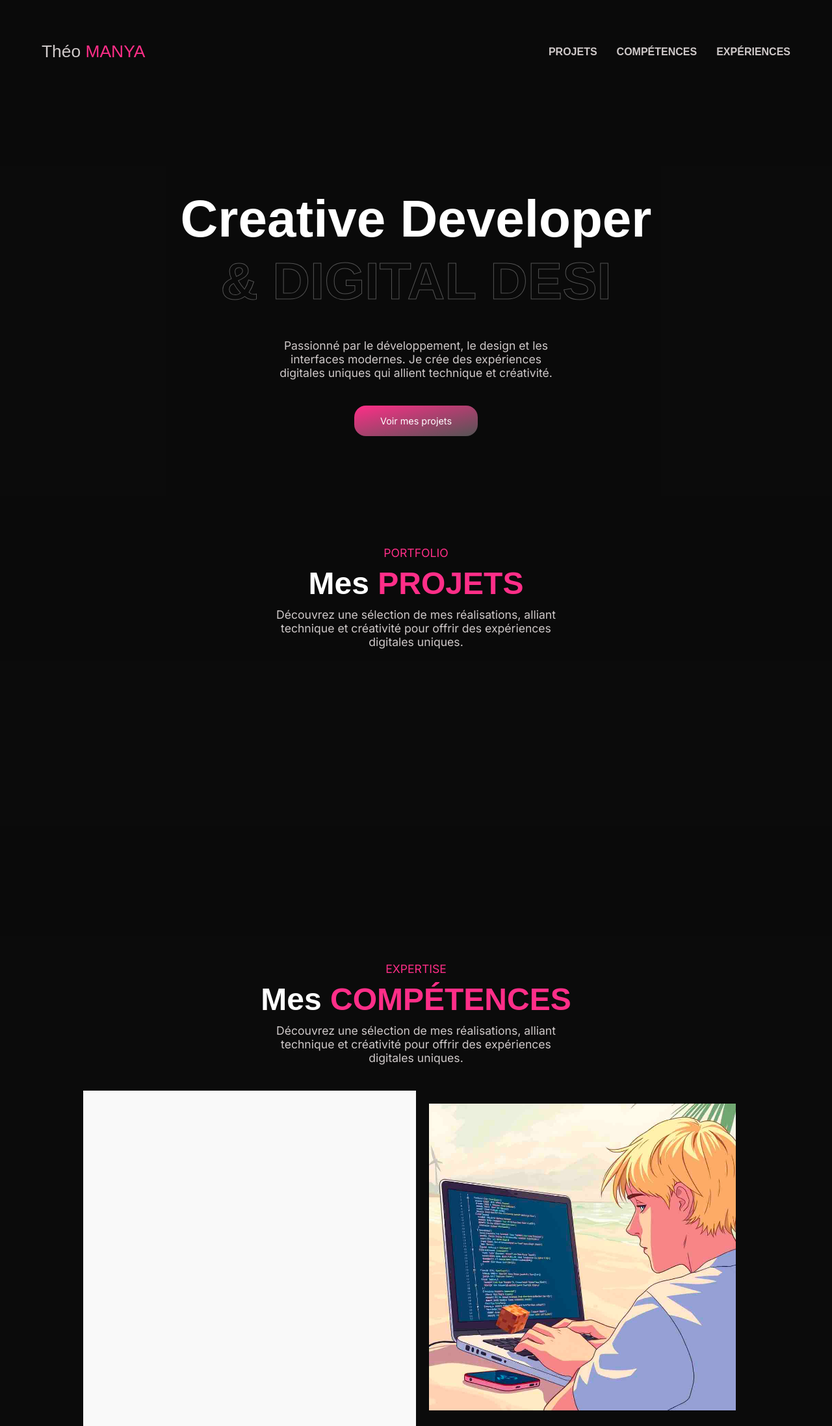
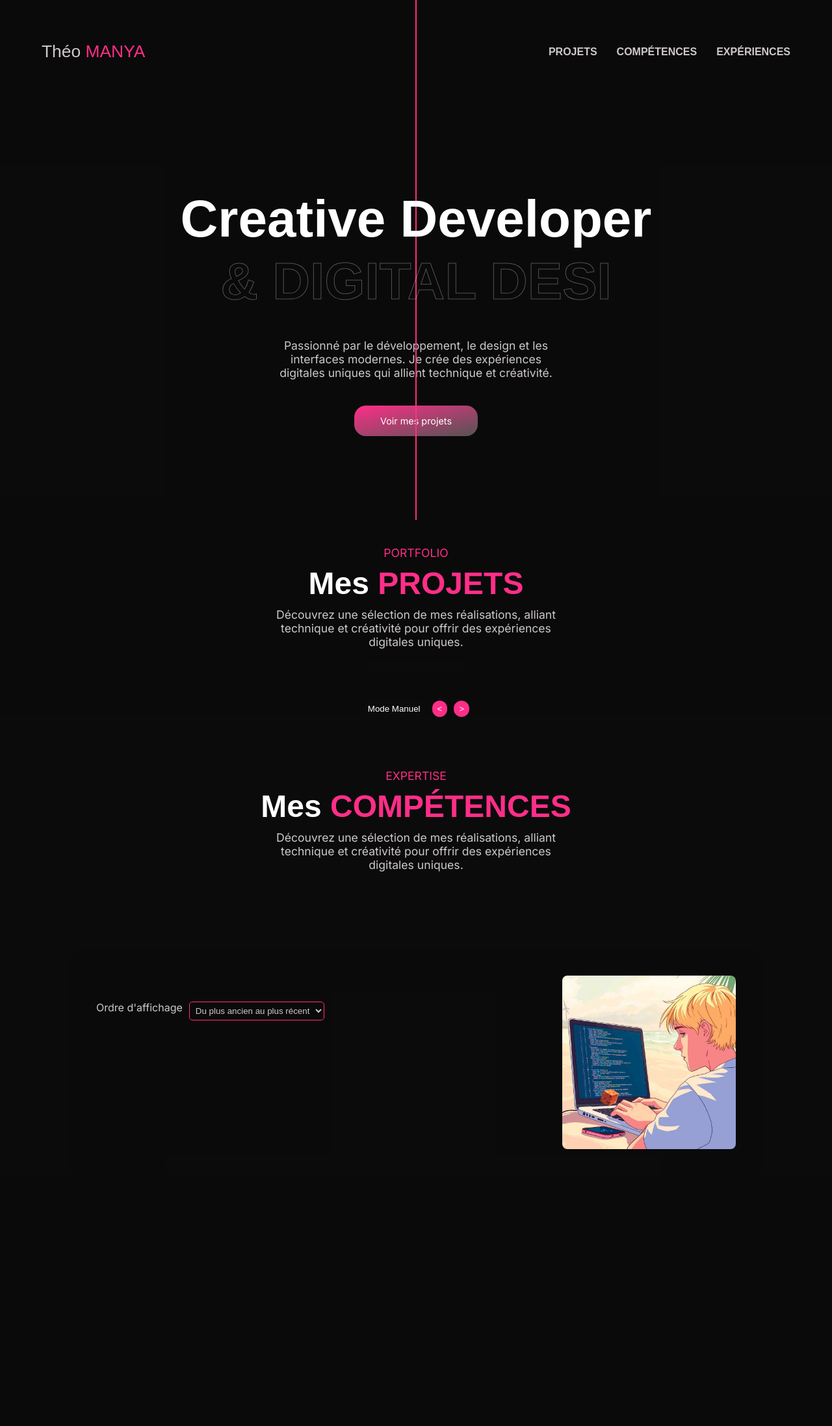
Before and after one commit to Maanaaa/theo-manya.fr, a PHP site: page / in a window 1280 px wide. Shown: the whole page at 65% size. After the commit the page ends 1768 px from the top, so only its background shows below. Run offline with PHP 8.4, Linux system fonts and the light colour scheme; data that the repository does not hold is empty; some web fonts are replaced.

Commit message:
Carousel terminé

```diff
--- a/css/index.css
+++ b/css/index.css
@@ -26,7 +26,6 @@
 * {
     margin: 0;
     padding: 0;
-    box-sizing: border-box;
 }
 
 body {
@@ -167,7 +166,6 @@ nav ul li a:hover{
     border-radius: var(--radius-medium);
     font-size: 0.9em;
     transition: all var(--transition-smooth);
-    font-family: var(--font-primary);
     text-align: center;
 }
 
@@ -175,30 +173,7 @@ nav ul li a:hover{
     background-color: rgba(244, 194, 194, 0.8);
 }
 
-/* SECTION PROJETS */
-#projets {
-    display: flex;
-    flex-wrap: wrap;
-    gap: 20px;
-    align-items: start;
-    justify-content: center;
-    width: 100%;
-    height: 80vh;
-    background-color: var(--color-navbar);
-    color: var(--color-white);
-}
-
-.projets {
-    display: flex;
-    flex-wrap: wrap;
-    gap: 20px;
-    align-items: center;
-    justify-content: center;
-    width: 100%;
-    background-color: var(--color-navbar);
-    color: var(--color-white);
-}
-
+/*----*/
 .showCase {
     width: 100%;
     display: flex;
@@ -215,24 +190,54 @@ nav ul li a:hover{
     text-align: center;
 }
 
+/* SECTION PROJETS ET CARROUSSEL */
+#projets {
+    display: flex;
+    flex-wrap: wrap;
+    gap: 20px;
+    align-items: start;
+    flex-direction: column;
+    justify-content: center;
+    width: 100%;
+    background-color: var(--color-navbar);
+    color: var(--color-white);
+}
+
+.projets {
+    display: flex;
+    flex-wrap: wrap;
+    gap: 20px;
+    align-items: center;
+    justify-content: center;
+    width: 100%;
+    background-color: var(--color-navbar);
+    color: var(--color-white);
+}
+
 #projets .card {
-    width: 25%;
+    width: 80%;
     position: relative;
-    background-color: var(--color-card-bg);
+    border-radius: 12px;
+    border: 0.5px solid var(--color-highlight);
+
 }
 
 #projets .card img {
-    width: 350px;
-    height: 225px;
+    width: 100%;
+    height: 60vh;
 }
 
 #projets .card .skill {
     position: absolute;
     color: var(--color-card-bg);
-    background-color: var(--color-skill-bg);
+    background-color: var(--color-highlight);
+    padding: 2px 8px;
     border-radius: var(--radius-large);
     min-width: 50px;
     text-align: center;
+    font-family: var(--font-title);
+    margin: 1vh;
+    font-size: 0.8em;
 }
 
 #projets .card .description {
@@ -243,11 +248,13 @@ nav ul li a:hover{
     bottom: 40px;
     left: 0;
     width: 100%;
-    background-color: var(--color-description-bg);
+    color: var(--color-description-bg);
     color: #fff;
     padding: 10px;
     box-sizing: border-box;
     z-index: 10;
+    background: var(--color-bg);
+    border-radius: 12px;
 }
 
 #projets .card:hover .description {
@@ -264,6 +271,7 @@ nav ul li a:hover{
     z-index: 20;
     padding: 5px;
     box-sizing: border-box;
+    color: var(--color-highlight);
 }
 
 #projets .card .bottom {
@@ -271,44 +279,220 @@ nav ul li a:hover{
     justify-content: space-between;
 }
 
+
+.card {
+    min-width: 100%;
+    box-sizing: border-box;
+}
+
+.carousel-container {
+    position: relative;
+    overflow: hidden;
+    width: 60%;
+    margin: 0 auto;
+}
+
+.carousel {
+    display: flex;
+    transition: transform 0.5s ease-in-out;
+}
+
+.carousel .decoration-haut{
+    width: 20%;
+    position: absolute;
+    top: 0;
+    background-color: #0b0b0b;
+    padding-top: 2vh;
+    z-index: 10;
+    border-radius: 0px 0px 12px 12px;
+    margin-left: 40%;
+}
+
+.card {
+    flex: 0 0 100%; /* Chaque carte prend toute la largeur */
+    box-sizing: border-box;
+    padding: 10px;
+}
+
+.controlButtons {
+    display: flex;
+    flex-direction: row;
+    width: 100%;
+    justify-content: center;
+    margin-top: 20px;
+    position: relative;
+
+}
+
+#toggleMode, #prevBtn, #nextBtn {
+    background: var(--color-highlight);
+    color: white;
+    border: none;
+    border-radius: 12px;
+    padding: 5px 8px;
+    margin: 0 5px;
+    cursor: pointer;
+}
+
+#toggleMode {
+    background: var(--color-bg);
+}
+
+#prevBtn, #nextBtn {
+    background: var(--color-highlight);
+}
+
+
+
 /* SECTION SKILLS */
 #skills {
     width: 100%;
+    display: flex;
+    flex-direction: column;
+    justify-content: center;
+    align-items: center;
+    margin-top: 10vh;
+}
+
+.skills{
+    width: 70%;
+    display: flex;
+    flex-direction: row;
+    flex-wrap: wrap;
+    text-align: center;
+    justify-content: center;
+    gap: 5vh;
+}
+
+
+.skill{
+    display: flex;
+    flex-direction: row;
+    justify-content: center;
+    width: 20%;
+    transition: transform 0.5s ease-out;
+    background-color: rgba(21, 21, 21, 0.3);
+    border: 1px solid rgba(255, 255, 255, 0.05);
+    padding: 1.5rem;
+    position: relative;
+    text-align: center;
+    font-size: 0.8em;
+}
+
+
+.skill progress{
+    position: absolute;
+    bottom: 0;
+    width: 60%;
+}
+
+.skill:hover{
+    transform: perspective(1000px) rotateY(0deg) rotateX(0deg) translateZ(0px);
 }
 
 /* SECTION EXPERIENCES */
 #experiences {
     width: 80%;
     margin: 0 auto;
+    margin-top: 10vh;
     display: flex;
     flex-direction: row;
+    background-color: var(--color-navbar);
+    padding: 20px;
+    border-radius: 12px;
 }
 
-#experiences .left,
-#experiences .right {
-    width: 50%;
+#experiences .left {
+    width: 70%;
     padding: 20px;
     box-sizing: border-box;
+    display: flex;
+    flex-direction: column;
+    align-items: center;
+}
+
+#experiences .right {
+    width: 30%;
+    padding: 20px;
+    box-sizing: border-box;
+    display: flex;
+    justify-content: center;
+    align-items: center;
+}
+
+#experiences .filtre {
+    width: 100%;
+    display: flex;
+    justify-content: flex-start;
+    margin-bottom: 20px;
+}
+
+#experiences .filtre label {
+    color: var(--color-text);
+    margin-right: 10px;
+}
+
+#experiences .filtre select {
+    padding: 5px;
+    border-radius: 5px;
+    border: 1px solid var(--color-highlight);
+    background-color: var(--color-navbar);
+    color: var(--color-text);
+}
+
+#experiences ul {
+    width: 100%;
+    list-style-type: none;
+    padding: 0;
 }
 
 #experiences li {
-    list-style-type: initial;
+    width: 100%;
+    background-color: rgba(21, 21, 21, 0.3);
+    border: 1px solid rgba(255, 255, 255, 0.05);
+    padding: 15px;
+    margin-bottom: 10px;
+    border-radius: 8px;
+    display: flex;
+    flex-direction: column;
 }
 
-#experiences .left {
-    background-color: #f9f9f9;
+#experiences li p {
+    margin: 5px 0;
+    color: var(--color-text);
 }
 
-#experiences .skill {
-    color: var(--color-card-bg);
-    background-color: var(--color-skill-bg);
-    border-radius: var(--radius-large);
-    min-width: 50px;
-    max-width: 50%;
-    text-align: center;
+#experiences .date {
+    color: var(--color-highlight);
+    font-weight: bold;
 }
 
 #experiences .right img {
     max-width: 100%;
     height: auto;
+    border-radius: 8px;
 }
+
+/* Timeline */
+#experiences .left::before {
+    content: '';
+    position: absolute;
+    left: 50%;
+    top: 0;
+    bottom: 0;
+    width: 2px;
+    background-color: var(--color-highlight);
+    transform: translateX(-50%);
+}
+
+#experiences li::before {
+    content: '';
+    position: absolute;
+    left: -20px;
+    top: 50%;
+    width: 10px;
+    height: 10px;
+    background-color: var(--color-highlight);
+    border-radius: 50%;
+    transform: translateY(-50%);
+}
--- a/index.php
+++ b/index.php
@@ -32,6 +32,8 @@ $resultats->closeCursor();
     <link rel="stylesheet" href="https://api.fontshare.com/v2/css?f[]=clash-display@200,400,300,500,600,700&display=swap">
     <link rel="stylesheet" href="https://fonts.googleapis.com/css2?family=JetBrains+Mono:wght@100;200;300;400;500;600;700;800&display=swap">
     <script src="js/typeEffect.js"></script>
+    <script src="js/caroussel.js"></script>
+    <script src="js/filter.js"></script>
 </head>
 <body>
     <header class="flex horizontal-center vertical-center">
@@ -55,14 +57,17 @@ $resultats->closeCursor();
         </div>
 
     </div>
+
 <section id="projets" class="spaceTopPadding">
     <div class="description showCase">
         <p><span>Portfolio</span></p>
         <h2 class="smallSpaceTop">Mes <span>Projets</span></h2>
         <p class="smallSpaceTop">Découvrez une sélection de mes réalisations, alliant technique et créativité pour offrir des expériences digitales uniques.</p>
     </div>
-        <div class="projets">
-            <?php foreach ($tabProjets as $projet): ?>
+    <div class="carousel-container">
+        <div class="carousel spaceTop">
+            <div class="decoration-haut"></div>
+            <?php foreach ($tabProjets as $index => $projet): ?>
                 <?php
                 // Récupérer les compétences pour ce projet
                 $requete_competences = 'SELECT c.titre FROM ProjetCompetences pc JOIN Competences c ON pc.id_competence = c.id_competence WHERE pc.id_projet = :id_projet';
@@ -71,7 +76,7 @@ $resultats->closeCursor();
                 $resultats_competences->execute();
                 $tabProjetsCompetences = $resultats_competences->fetchAll(PDO::FETCH_ASSOC);
                 ?>
-                <div class="card spaceTop">
+                <div class="card">
                     <p class="skill">
                         <?php foreach ($tabProjetsCompetences as $competence): ?>
                             <?php echo $competence['titre'] . ' '; ?>
@@ -91,8 +96,14 @@ $resultats->closeCursor();
                 </div>
             <?php endforeach; ?>
         </div>
+        <div class="controlButtons">
+            <button id="toggleMode">Mode Manuel</button>
+            <button id="prevBtn"><</button>
+            <button id="nextBtn">></button>
+        </div>
+
+    </div>
 </section>
-
     <section id="skills" class="spaceTop">
         <div class="description showCase">
             <p><span>Expertise</span></p>
@@ -111,7 +122,15 @@ $resultats->closeCursor();
     </section>
 
     <section id="experiences" class="spaceTop flex">
-        <div class="left">
+        <div class="left spaceTop">
+            <div class="filtre">
+                <label for="ordre">Ordre d'affichage</label>
+                <select name="ordre" id="order">
+                    <option value="croissant">Du plus ancien au plus récent</option>
+                    <option value="decroissant">Du plus récent au plus ancien</option>
+                </select>
+            </div>
+            <ul>
             <?php foreach($tabXp as $xp): ?>
                 <?php
                 // Compétence pour cet expérience
@@ -125,7 +144,7 @@ $resultats->closeCursor();
                 <p><?php echo $xp["poste"] ?> - <?php echo $xp["entreprise"] ?>
                     <?php ?><?php
                     if(isset($xp["fin"])){
-                        echo "(". $xp["debut"] . " - ". $xp["fin"] . ")";
+                        echo "<p class='date'>(". $xp["debut"] . " - ". $xp["fin"] . ")</p>";
                     }
                     else{
                         echo "(". $xp["debut"] ." à aujourd'hui)";
@@ -134,6 +153,7 @@ $resultats->closeCursor();
                 <p></p>
             </li>
             <?php endforeach ?>
+            </ul>
         </div>
         <div class="right">
             <img src="img/xp_illustr.png" alt="Portfolio de Manya Théo, SAE203. Image d'illustration de la section expériences.">
--- a/js/caroussel.js
+++ b/js/caroussel.js
@@ -0,0 +1,59 @@
+let currentIndex = 0;
+let isAutoMode = true;
+let interval;
+let delayChange = 3000; // Délai en ms
+
+// Déclarées ici et non dans setupListeners car sinon carousel est innaccessible pour les autres fonctions
+let carousel;
+let cards;
+
+function updateCarousel() {
+    carousel.style.transform = `translateX(-${currentIndex * 100}%)`;
+}
+
+function nextCard() {
+    currentIndex = (currentIndex + 1) % cards.length;
+    updateCarousel();
+}
+
+function startAutoMode() {
+    interval = setInterval(nextCard, delayChange); // Change de card toutes les 3 secondes
+}
+
+function stopAutoMode() {
+    clearInterval(interval);
+}
+
+function setupListeners() {
+    carousel =  document.querySelector('.carousel');
+    cards = document.querySelectorAll('.card');
+    let toggleButton = document.getElementById('toggleMode');
+    let prevButton = document.getElementById('prevBtn');
+    let nextButton = document.getElementById('nextBtn');
+
+    if (toggleButton && prevButton && nextButton) {
+        toggleButton.addEventListener('click', function() {
+            isAutoMode = !isAutoMode // Égal à l'inverse de l'état actuelle de isAutoMode
+            if (isAutoMode == true) {
+                toggleButton.textContent = 'Mode Manuel';
+                startAutoMode();
+            } else {
+                toggleButton.textContent = 'Mode Auto';
+                stopAutoMode();
+            }
+        });
+
+        prevButton.addEventListener('click', function() {
+            currentIndex = (currentIndex - 1 + cards.length) % cards.length;
+            updateCarousel();
+        });
+
+        nextButton.addEventListener('click', function() {
+            nextCard();
+        });
+    }
+    startAutoMode();
+}
+
+
+window.addEventListener('load', setupListeners);
--- a/js/script.js
+++ /dev/null
@@ -1,3 +0,0 @@
-function fdp(){
-
-}
```
Lines whose indentation alone changed are shown as unchanged.
